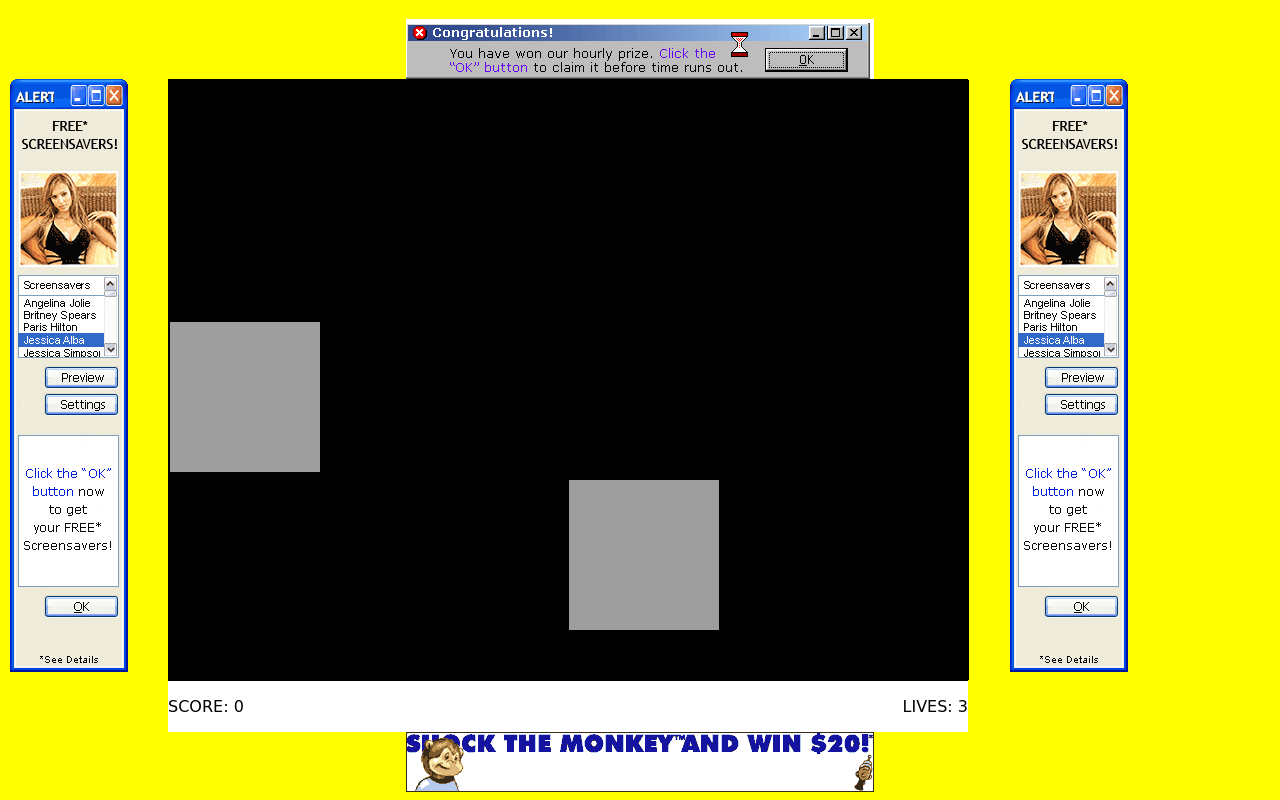
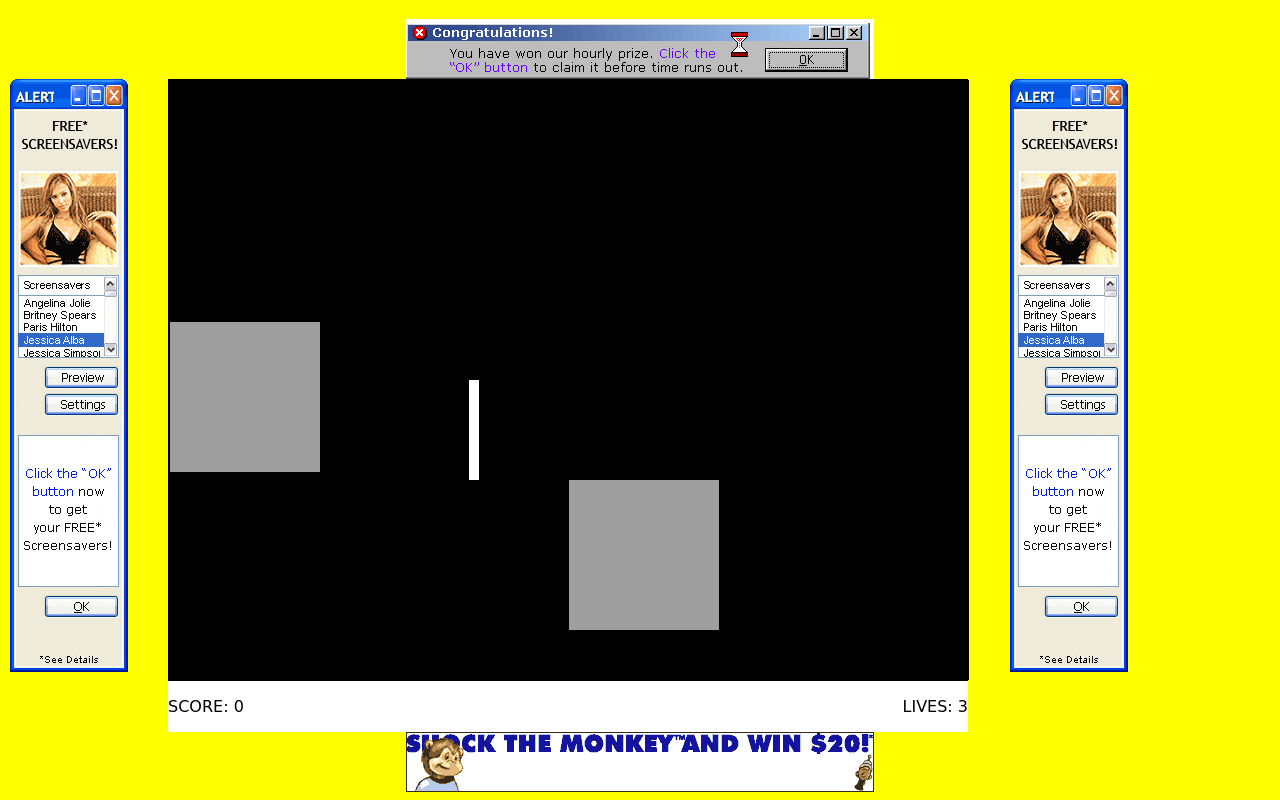
Before and after one commit to CraigChilds94/HackMan, a plain HTML site: page index.html in a window 1280 px wide. Shown: the part 62-862 px from the top of the page. Drawn offline with Linux system fonts and the light colour scheme; a web font is replaced by a local one.

Commit message:
Add a wall in and detect collision on it

```diff
--- a/index.html
+++ b/index.html
@@ -4,6 +4,7 @@
 	<script src="/src/js/lib/jquery.min.js"></script>
 	<script src="/src/js/lib/pixi.min.js"></script>
 	<script src="/src/js/lib/game.js"></script>
+	<script src="/src/js/lib/wall.js"></script>
 	<script src="/src/js/lib/player.js"></script>
 	<script src="/src/js/lib/collectable.js"></script>
 	<script src="/src/js/main.js"></script>
--- a/src/js/lib/player.js
+++ b/src/js/lib/player.js
@@ -2,6 +2,8 @@ var Player = (function(world, position) {
 
     // Load in a player image
     var sprite = new world.PIXI.Sprite.fromImage('http://placekitten.com/g/150/150');
+
+    var hitWall = false;
 
     // deltas
     var delta = {
@@ -15,7 +17,7 @@ var Player = (function(world, position) {
     // Handle updating the player
     function update()
     {
-        if(inBounds()) {
+        if(!world.player.hitWall && inBounds()) {
             sprite.position.x += delta.x;
             sprite.position.y += delta.y;
         }
@@ -36,7 +38,8 @@ var Player = (function(world, position) {
         sprite: sprite,
         speed: 5,
         delta: delta,
-        update: update
+        update: update,
+        hitWall: hitWall
     };
 
 });
--- /dev/null
+++ b/src/js/lib/wall.js
@@ -0,0 +1,43 @@
+var Wall = (function(world, properties) {
+
+    var position = {
+        x: properties.x,
+        y: properties.y
+    };
+
+    var size = {
+        width: properties.width,
+        height: properties.height
+    };
+
+    var graphics = new PIXI.Graphics();
+    graphics.beginFill(0xFFFFFF);
+    graphics.drawRect(position.x, position.y, size.width, size.height);
+
+    function checkPlayerCollision()
+    {
+        var playerSprite = world.player.sprite;
+        var xdist = (playerSprite.x + world.player.delta.x) - position.x;
+
+		if(xdist > -playerSprite.width && xdist < size.width)
+		{
+			var ydist = (playerSprite.position.y + world.player.delta.y) - position.y;
+
+			if(ydist > -playerSprite.height && ydist + size.height/2 < playerSprite.height)
+			{
+				world.player.hitWall = true;
+                return;
+			}
+		}
+
+        world.player.hitWall = false;
+    }
+
+    return {
+        position: position,
+        size: size,
+        rectangle: graphics,
+        checkPlayerCollision: checkPlayerCollision
+    };
+
+});
--- a/src/js/main.js
+++ b/src/js/main.js
@@ -31,6 +31,10 @@ document.addEventListener("DOMContentLoaded", function() {
     function render() {
         requestAnimationFrame(render);
 
+        for(index in game.world.walls) {
+            game.world.walls[index].checkPlayerCollision();
+        }
+
         game.world.player.update();
 
         for(index in game.world.collectables) {
@@ -44,6 +48,14 @@ document.addEventListener("DOMContentLoaded", function() {
 
     function createGameObjects()
     {
+        game.world.walls = [
+            new Wall(game.world, {x:300, y:300, width: 10, height: 100})
+        ];
+
+        for(index in game.world.walls) {
+            stage.addChild(game.world.walls[index].rectangle);
+        }
+
         // Create a player and add it to the stage
         game.world.player = new Player(game.world, {x: 1, y: 1});
         stage.addChild(game.world.player.sprite);
```
